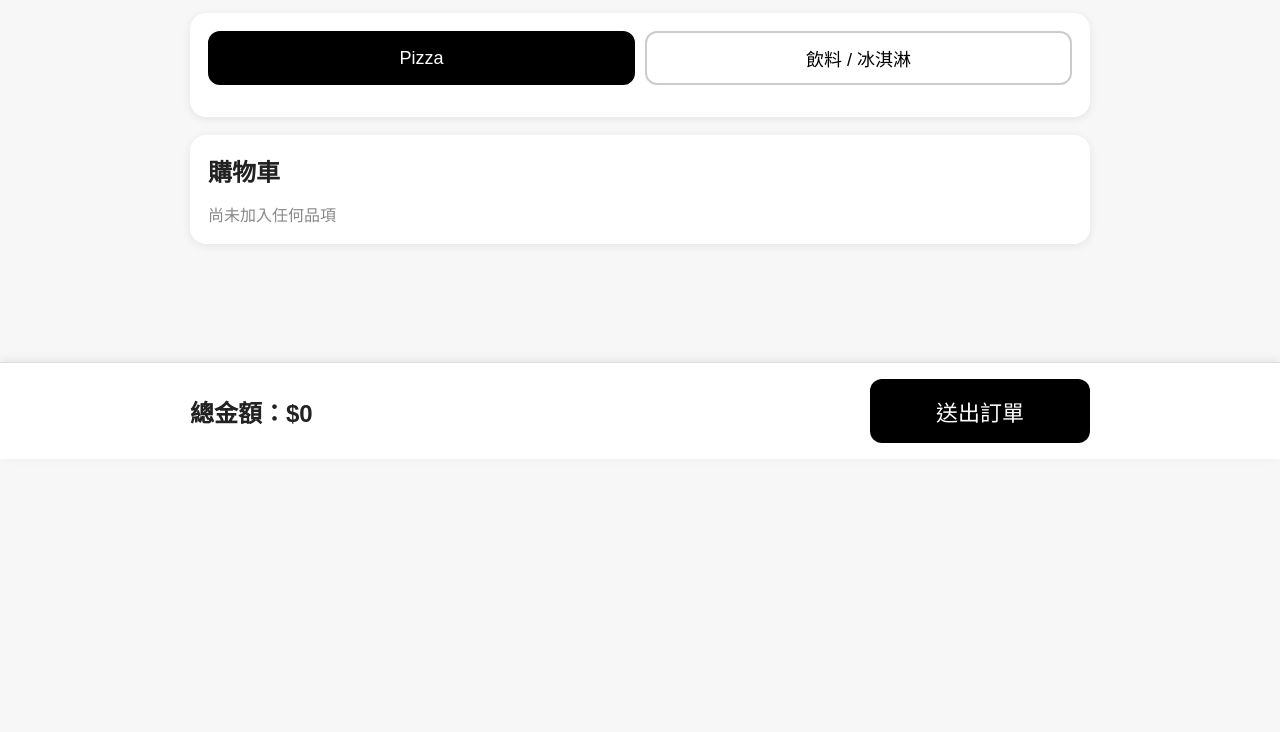
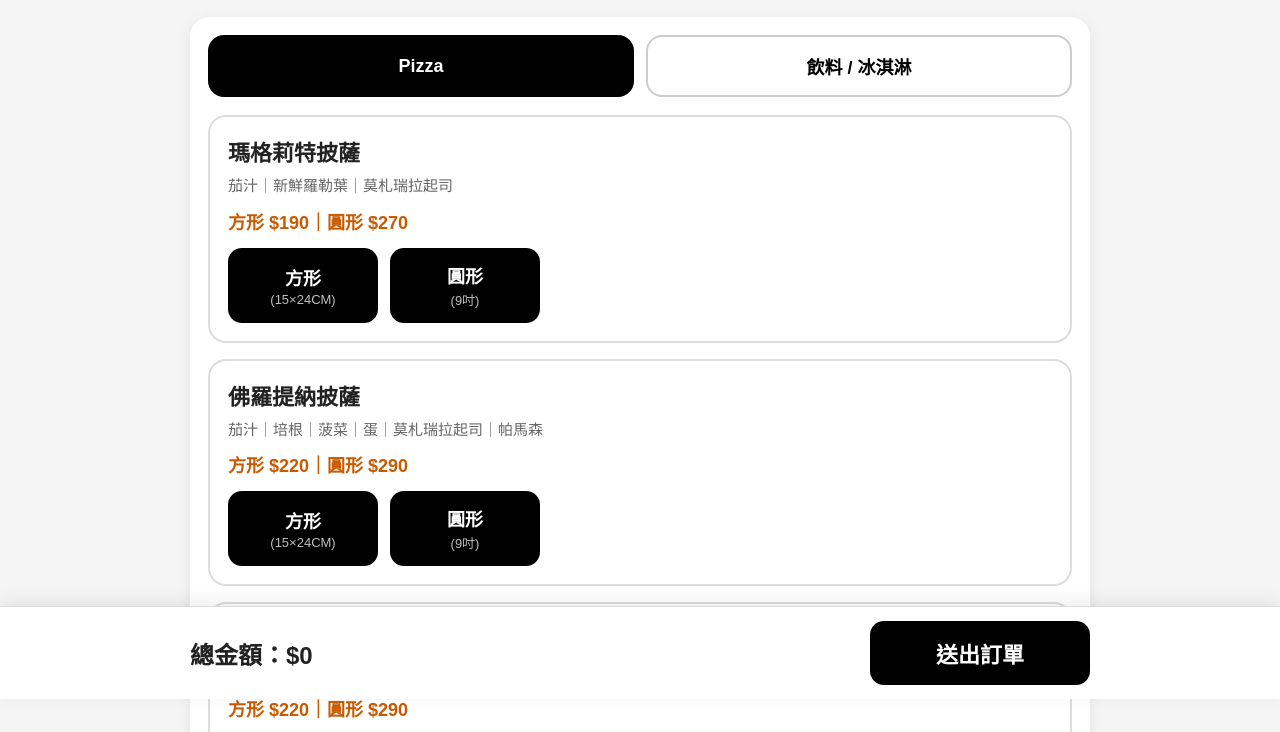
Before and after one commit to tf724tf/puropos, a website: page order.html in a window 1280 px wide. Shown: the part 101-833 px from the top of the page. Before the commit the page ends 800 px from the top, so only its background shows below. Drawn offline with Linux system fonts and the light colour scheme.

Commit message:
Update order.html

```diff
--- a/order.html
+++ b/order.html
@@ -8,117 +8,128 @@
     body {
       font-family: sans-serif;
       margin: 0;
-      background: #f7f7f7;
+      background: #f5f5f5;
       color: #222;
     }
 
     .wrap {
       max-width: 900px;
       margin: 0 auto;
-      padding: 20px 20px 100px;
+      padding: 20px 20px 120px;
     }
 
     h1 {
       text-align: center;
-      margin: 8px 0 4px;
+      margin: 8px 0 6px;
+      font-size: 34px;
     }
 
     .sub {
       text-align: center;
       color: #666;
+      font-size: 16px;
       margin-bottom: 20px;
     }
 
     .section {
       background: white;
-      border-radius: 16px;
+      border-radius: 20px;
       padding: 18px;
       margin-bottom: 18px;
-      box-shadow: 0 2px 10px rgba(0,0,0,0.08);
+      box-shadow: 0 4px 16px rgba(0,0,0,0.08);
     }
 
-    .section h2 {
-      margin: 0 0 14px;
-      font-size: 24px;
+    .tabs {
+      display: flex;
+      gap: 12px;
+    }
+
+    .tab-btn {
+      flex: 1;
+      padding: 16px;
+      font-size: 18px;
+      border-radius: 16px;
+      border: 2px solid #ccc;
+      background: white;
+      cursor: pointer;
+      font-weight: 700;
+    }
+
+    .tab-btn.active {
+      background: black;
+      color: white;
+      border-color: black;
     }
 
     .grid {
       display: grid;
       grid-template-columns: 1fr;
-      gap: 12px;
+      gap: 16px;
+      margin-top: 18px;
     }
 
     .item-card {
       border: 2px solid #ddd;
-      border-radius: 14px;
-      padding: 14px;
-      background: #fff;
+      border-radius: 18px;
+      padding: 18px;
+      background: white;
     }
 
     .item-title {
       font-size: 22px;
-      font-weight: 700;
-      margin-bottom: 6px;
+      font-weight: 800;
+      margin-bottom: 8px;
     }
 
     .item-desc {
+      color: #666;
+      line-height: 1.5;
+      margin-bottom: 10px;
       font-size: 15px;
-      color: #666;
-      margin-bottom: 8px;
-      line-height: 1.4;
     }
 
     .price-row {
+      color: #c95a00;
+      font-weight: 800;
       font-size: 18px;
-      font-weight: 700;
-      color: #c24d00;
-      margin-bottom: 10px;
+      margin-bottom: 14px;
     }
 
     .btn-row {
       display: flex;
-      gap: 10px;
+      gap: 12px;
       flex-wrap: wrap;
     }
 
-    button {
+    .add-btn {
+      border: none;
+      background: black;
+      color: white;
+      border-radius: 14px;
+      padding: 14px 18px;
       font-size: 18px;
-      padding: 12px 14px;
-      border-radius: 12px;
-      border: none;
       cursor: pointer;
+      min-width: 150px;
+      font-weight: 700;
     }
 
-    .add-btn {
-      background: black;
-      color: white;
-      min-width: 120px;
+    .add-btn small {
+      display: block;
+      font-size: 13px;
+      opacity: 0.75;
+      margin-top: 2px;
+      font-weight: 400;
     }
 
-    .tab-btn {
-      flex: 1;
-      padding: 12px;
-      font-size: 18px;
-      border-radius: 12px;
-      border: 2px solid #ccc;
-      background: white;
-      cursor: pointer;
-    }
-
-    .tab-btn.active {
-      border-color: #000;
-      background: #000;
-      color: white;
-    }
-
-    .tabs {
-      display: flex;
-      gap: 10px;
+    .cart-title {
+      font-size: 24px;
+      font-weight: 800;
       margin-bottom: 14px;
     }
 
-    .hidden {
-      display: none;
+    .empty {
+      color: #999;
+      font-size: 16px;
     }
 
     .cart-item {
@@ -130,7 +141,7 @@
       display: flex;
       justify-content: space-between;
       gap: 12px;
-      align-items: center;
+      align-items: flex-start;
     }
 
     .cart-name {
@@ -138,67 +149,72 @@
       font-weight: 700;
     }
 
-    .cart-price {
-      font-size: 18px;
-      font-weight: 700;
-      color: #c24d00;
-      white-space: nowrap;
-    }
-
     .cart-meta {
       color: #666;
       margin-top: 4px;
     }
 
+    .cart-price {
+      color: #c95a00;
+      font-weight: 800;
+      white-space: nowrap;
+      font-size: 18px;
+    }
+
     .remove-btn {
-      margin-top: 8px;
+      margin-top: 10px;
+      border: none;
       background: #ddd;
       color: #222;
-      font-size: 15px;
+      border-radius: 10px;
       padding: 8px 12px;
+      cursor: pointer;
+      font-size: 14px;
     }
 
     .checkout-bar {
-      position: sticky;
+      position: fixed;
+      left: 0;
+      right: 0;
       bottom: 0;
-      background: #fff;
+      background: white;
       border-top: 1px solid #ddd;
-      padding: 16px;
-      box-shadow: 0 -2px 10px rgba(0,0,0,0.08);
+      box-shadow: 0 -4px 16px rgba(0,0,0,0.08);
+      padding: 14px 18px;
     }
 
     .checkout-wrap {
       max-width: 900px;
       margin: 0 auto;
       display: flex;
-      gap: 12px;
       align-items: center;
       justify-content: space-between;
+      gap: 16px;
     }
 
     .total {
       font-size: 24px;
-      font-weight: 700;
+      font-weight: 800;
     }
 
     .submit-btn {
-      font-size: 22px;
-      padding: 16px 22px;
+      border: none;
       background: black;
       color: white;
+      border-radius: 14px;
+      padding: 16px 24px;
+      font-size: 22px;
+      font-weight: 800;
+      cursor: pointer;
       min-width: 220px;
-    }
-
-    .empty {
-      color: #888;
     }
 
     .success-box {
       background: #eaf8ea;
       border: 2px solid #7bc67b;
-      color: #135e13;
-      border-radius: 16px;
-      padding: 18px;
+      color: #145c14;
+      border-radius: 18px;
+      padding: 20px;
       text-align: center;
       margin-bottom: 18px;
     }
@@ -210,8 +226,12 @@
 
     .pickup-number {
       font-size: 42px;
-      font-weight: 800;
+      font-weight: 900;
       margin: 8px 0;
+    }
+
+    .hidden {
+      display: none;
     }
   </style>
 </head>
@@ -229,21 +249,21 @@
 
     <div class="section">
       <div class="tabs">
-        <button class="tab-btn active" onclick="switchTab('pizza')">Pizza</button>
-        <button class="tab-btn" onclick="switchTab('drink')">飲料 / 冰淇淋</button>
+        <button id="tab-pizza" class="tab-btn active" onclick="switchTab('pizza')">Pizza</button>
+        <button id="tab-drink" class="tab-btn" onclick="switchTab('drink')">飲料 / 冰淇淋</button>
       </div>
 
       <div id="pizza-tab">
-        <div class="grid" id="pizza-list"></div>
+        <div id="pizza-list" class="grid"></div>
       </div>
 
       <div id="drink-tab" class="hidden">
-        <div class="grid" id="drink-list"></div>
+        <div id="drink-list" class="grid"></div>
       </div>
     </div>
 
     <div class="section">
-      <h2>購物車</h2>
+      <div class="cart-title">購物車</div>
       <div id="cart-list" class="empty">尚未加入任何品項</div>
     </div>
   </div>
@@ -260,37 +280,37 @@
       {
         name: "瑪格莉特披薩",
         desc: "茄汁｜新鮮羅勒葉｜莫札瑞拉起司",
-        prices: { "方形": 190, "圓形": 270 }
+        prices: { square: 190, round: 270 }
       },
       {
         name: "佛羅提納披薩",
         desc: "茄汁｜培根｜菠菜｜蛋｜莫札瑞拉起司｜帕馬森",
-        prices: { "方形": 220, "圓形": 290 }
+        prices: { square: 220, round: 290 }
       },
       {
         name: "薩拉米臘腸披薩",
         desc: "茄汁｜義大利臘香腸｜莫札瑞拉起司｜帕馬森",
-        prices: { "方形": 220, "圓形": 290 }
+        prices: { square: 220, round: 290 }
       },
       {
         name: "四種起司披薩",
         desc: "切達起司｜煙燻起司｜莫札瑞拉起司｜帕馬森",
-        prices: { "方形": 210, "圓形": 280 }
+        prices: { square: 210, round: 280 }
       },
       {
         name: "燻雞野菇披薩",
-        desc: "茄汁/切達起司｜燻雞｜培根｜蘑菇｜莫札瑞拉起司｜帕馬森",
-        prices: { "方形": 220, "圓形": 290 }
+        desc: "茄汁 / 切達起司｜燻雞｜培根｜蘑菇｜莫札瑞拉起司｜帕馬森",
+        prices: { square: 220, round: 290 }
       },
       {
         name: "海鮮總匯披薩",
         desc: "茄汁｜切達起司｜綜合海鮮｜莫札瑞拉起司｜帕馬森",
-        prices: { "方形": 240, "圓形": 320 }
+        prices: { square: 240, round: 320 }
       }
     ];
 
     const drinks = [
-      { name: "湧金啤酒", desc: "黃金／琥珀／檸檬", price: 120 },
+      { name: "湧金啤酒", desc: "黃金 / 琥珀 / 檸檬", price: 120 },
       { name: "莫雷帝啤酒", desc: "Birra Moretti", price: 100 },
       { name: "SAPPORO 生啤酒 黑標", desc: "", price: 180 },
       { name: "維恩雪弗 1516", desc: "瓶裝鮮啤酒", price: 170 },
@@ -307,79 +327,21 @@
 
     function switchTab(tab) {
       currentTab = tab;
+
       document.getElementById("pizza-tab").classList.toggle("hidden", tab !== "pizza");
       document.getElementById("drink-tab").classList.toggle("hidden", tab !== "drink");
-      document.querySelectorAll(".tab-btn")[0].classList.toggle("active", tab === "pizza");
-      document.querySelectorAll(".tab-btn")[1].classList.toggle("active", tab === "drink");
-    }
 
-    function renderPizzaList() {
-      const list = document.getElementById("pizza-list");
-      list.innerHTML = "";
-
-      pizzas.forEach((item) => {
-        const div = document.createElement("div");
-        div.className = "item-card";
-        div.innerHTML = `
-  <div class="item-title">${item.name}</div>
-  <div class="item-desc">${item.desc}</div>
-
-  <div class="price-row">
-    方形 $${item.prices["方形"]}｜圓形 $${item.prices["圓形"]}
-  </div>
-
-  <div class="btn-row">
-
-    <button class="add-btn"
-      onclick='addPizza(${JSON.stringify(item.name)}, "方形", ${item.prices["方形"]})'>
-      方形
-      <span style="font-size:14px;opacity:0.7;">(15×24CM)</span>
-    </button>
-
-    <button class="add-btn"
-      onclick='addPizza(${JSON.stringify(item.name)}, "圓形", ${item.prices["圓形"]})'>
-      圓形
-      <span style="font-size:14px;opacity:0.7;">(9吋)</span>
-    </button>
-
-  </div>
-`;
-    }
-
-    function renderDrinkList() {
-      const list = document.getElementById("drink-list");
-      list.innerHTML = "";
-
-      drinks.forEach((item) => {
-        const div = document.createElement("div");
-        div.className = "item-card";
-        div.innerHTML = `
-          <div class="item-title">${item.name}</div>
-          <div class="item-desc">${item.desc}</div>
-          <div class="price-row">$${item.price}</div>
-          <div class="btn-row">
-            <button class="add-btn" onclick='addDrink(${JSON.stringify(item.name)}, ${JSON.stringify(item.desc)}, ${item.price})'>加入購物車</button>
-          </div>
-        `;
-        list.appendChild(div);
-      });
+      document.getElementById("tab-pizza").classList.toggle("active", tab === "pizza");
+      document.getElementById("tab-drink").classList.toggle("active", tab === "drink");
     }
 
     function addPizza(name, size, price) {
-      cart.push({
-        name,
-        size,
-        price
-      });
+      cart.push({ name, size, price });
       renderCart();
     }
 
-    function addDrink(name, desc, price) {
-      cart.push({
-        name,
-        size: "單品",
-        price
-      });
+    function addDrink(name, price) {
+      cart.push({ name, size: "單品", price });
       renderCart();
     }
 
@@ -388,19 +350,63 @@
       renderCart();
     }
 
+    function renderPizzaList() {
+      const list = document.getElementById("pizza-list");
+      list.innerHTML = "";
+
+      pizzas.forEach(item => {
+        const div = document.createElement("div");
+        div.className = "item-card";
+        div.innerHTML = `
+          <div class="item-title">${item.name}</div>
+          <div class="item-desc">${item.desc}</div>
+          <div class="price-row">方形 $${item.prices.square}｜圓形 $${item.prices.round}</div>
+          <div class="btn-row">
+            <button class="add-btn" onclick="addPizza('${item.name}', '方形', ${item.prices.square})">
+              方形
+              <small>(15×24CM)</small>
+            </button>
+            <button class="add-btn" onclick="addPizza('${item.name}', '圓形', ${item.prices.round})">
+              圓形
+              <small>(9吋)</small>
+            </button>
+          </div>
+        `;
+        list.appendChild(div);
+      });
+    }
+
+    function renderDrinkList() {
+      const list = document.getElementById("drink-list");
+      list.innerHTML = "";
+
+      drinks.forEach(item => {
+        const div = document.createElement("div");
+        div.className = "item-card";
+        div.innerHTML = `
+          <div class="item-title">${item.name}</div>
+          <div class="item-desc">${item.desc}</div>
+          <div class="price-row">$${item.price}</div>
+          <div class="btn-row">
+            <button class="add-btn" onclick="addDrink('${item.name}', ${item.price})">加入購物車</button>
+          </div>
+        `;
+        list.appendChild(div);
+      });
+    }
+
     function renderCart() {
       const cartList = document.getElementById("cart-list");
       const totalPrice = document.getElementById("total-price");
 
       if (cart.length === 0) {
+        cartList.className = "empty";
         cartList.innerHTML = "尚未加入任何品項";
-        cartList.className = "empty";
         totalPrice.innerText = "$0";
         return;
       }
 
       cartList.className = "";
-
       cartList.innerHTML = cart.map((item, index) => `
         <div class="cart-item">
           <div class="cart-top">
```
